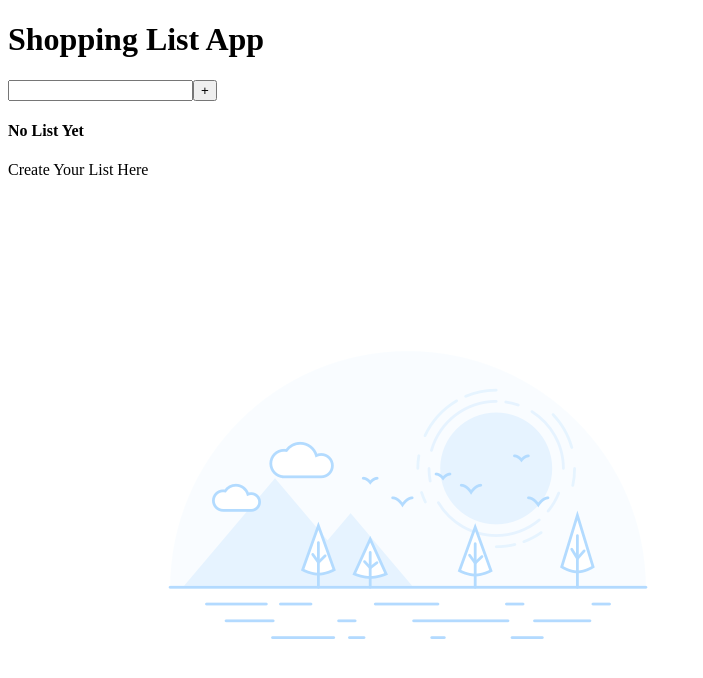
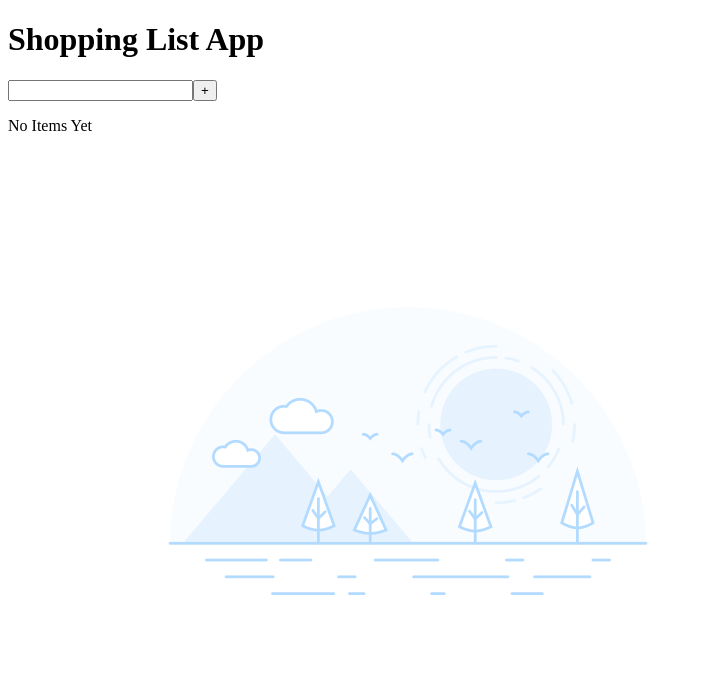
Before and after one commit to Farahalh/shoppinglistapp, a React (Create React App) app: page / in a window 1280 px wide. Shown: the top 678 px of the page, without its empty margins (0-703 px from the left). Built offline with nearby package versions, Linux system fonts and the light colour scheme; the HTML template or start-up script is replaced by a standard one.

Commit message:
Saving input list items to ui, removing and moving around layout for components.  UI changes after list is created

```diff
--- a/src/App.tsx
+++ b/src/App.tsx
@@ -2,6 +2,7 @@ import React from 'react';
 import './styles/App.css';
 import WelcomeScreen from './components/WelcomeScreen';
 import { BrowserRouter as Router, Route, Routes } from 'react-router-dom';
+import ItemListPage from './components/ItemListPage';
 
 function App() {
     return (
--- a/src/components/ItemListPage.tsx
+++ b/src/components/ItemListPage.tsx
@@ -1,19 +1,28 @@
-import React, {useState, ChangeEvent, FormEvent} from "react";
+import React, { useState, ChangeEvent, FormEvent } from "react";
 import Button from "./Button";
+import ItemPage from "./ItemPage";
 
 function ItemListPage() {
+  // user input state
   const [inputItem, setInputItem] = useState<string>("");
-const [submittedItem, setSubmittedItem] = useState<string | null>(null);
+  // maintain items list state
+  const [itemsList, setItemList] = useState<string[]>([]);
 
+  // input change handler
   const changeHandler = (event: ChangeEvent<HTMLInputElement>) => {
     setInputItem(event.target.value);
-  console.log(event.target.value);
   };
 
+  // form submit handler
   const submitHandler = (event: FormEvent<HTMLFormElement>) => {
     event.preventDefault();
-  setSubmittedItem(inputItem);
+    // if not empty...
+    if (inputItem.trim() !== "") {
+      // ... update items list
+      setItemList((prevItems) => [...prevItems, inputItem]);
+      // Clear input field
       setInputItem("");
+    }
   };
 
   return (
@@ -26,9 +35,11 @@ const submitHandler = (event: FormEvent<HTMLFormElement>) => {
           value={inputItem}
           onChange={changeHandler}
         />
+        {/*Button to submit form input*/}
         <Button />
       </form>
-      {submittedItem && (<p>You typed: {submittedItem}</p>)}
+      {/*Display items list*/}
+      <ItemPage items={itemsList} />
     </div>
   );
 }
--- /dev/null
+++ b/src/components/ItemPage.tsx
@@ -0,0 +1,32 @@
+import React from 'react';
+import EmptyStateImg from '../images/emptystate-stevengaan.png';
+
+// specify props received in component
+interface ItemsPageProps {
+  items: string[];
+}
+
+function ItemPage({ items }: ItemsPageProps) {
+  return (
+    <div className="ItemsPage">
+      {/*Displays items in list after input*/}
+      {items.length > 0 ? (
+        <ul>
+          {items.map((item: string, index: number) => (
+            <li key={index}>
+              <input type="checkbox" /> {item}
+            </li>
+          ))}
+        </ul>
+      ) : (
+        // Display when list is empty
+      <div>
+        <p>No Items Yet</p>
+        <img className='w-40 md:w-56 lg:w-72 max-w-full h-auto mb-5' src={EmptyStateImg} alt='emptyState'/>
+      </div>
+      )}
+    </div>
+  );
+}
+
+export default ItemPage;
--- a/src/components/WelcomeScreen.tsx
+++ b/src/components/WelcomeScreen.tsx
@@ -1,16 +1,13 @@
 import React from 'react';
-import EmptyStateImg from '../images/emptystate-stevengaan.png';
+
 import ItemListPage from './ItemListPage';
 import Header from './Header';
 
 function WelcomeScreen() {
     return (
-      <div className="WelcomeScreen flex flex-col items-center justify-center min-h-screen text-center border border-gray-300 p-9">
+      <div className="WelcomeScreen flex flex-col items-center justify-center min-h-screen border border-gray-300 p-9">
         <Header />
         <ItemListPage />
-        <h4 className='text-lg p-1'>No List Yet</h4>
-        <p className='text-sm p-1'>Create Your List Here</p>
-        <img className='w-40 md:w-56 lg:w-72 max-w-full h-auto mb-5' src={EmptyStateImg} alt='emptyState'/>
       </div>
     );
   }
```
Lines whose indentation alone changed are shown as unchanged.
